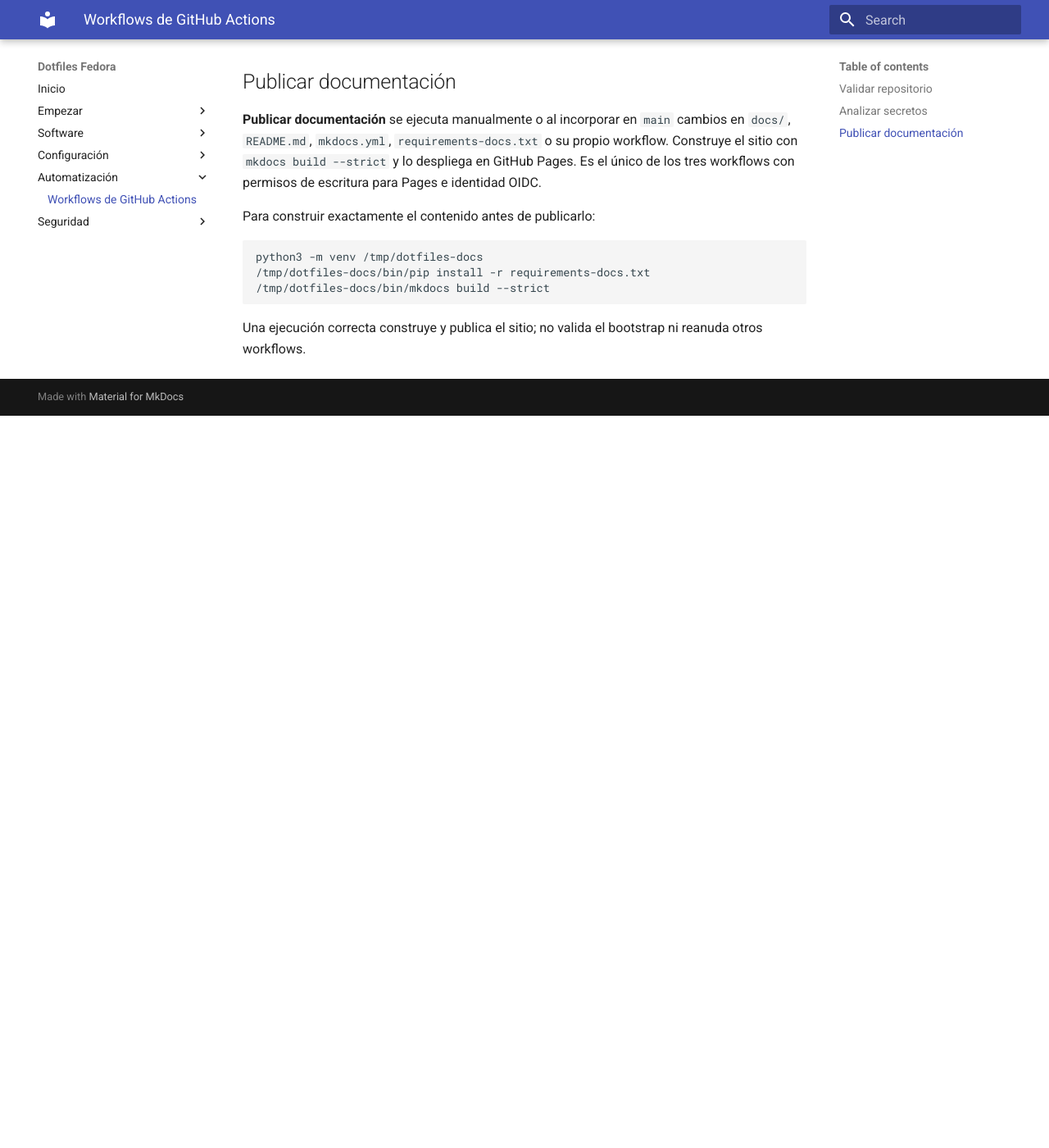
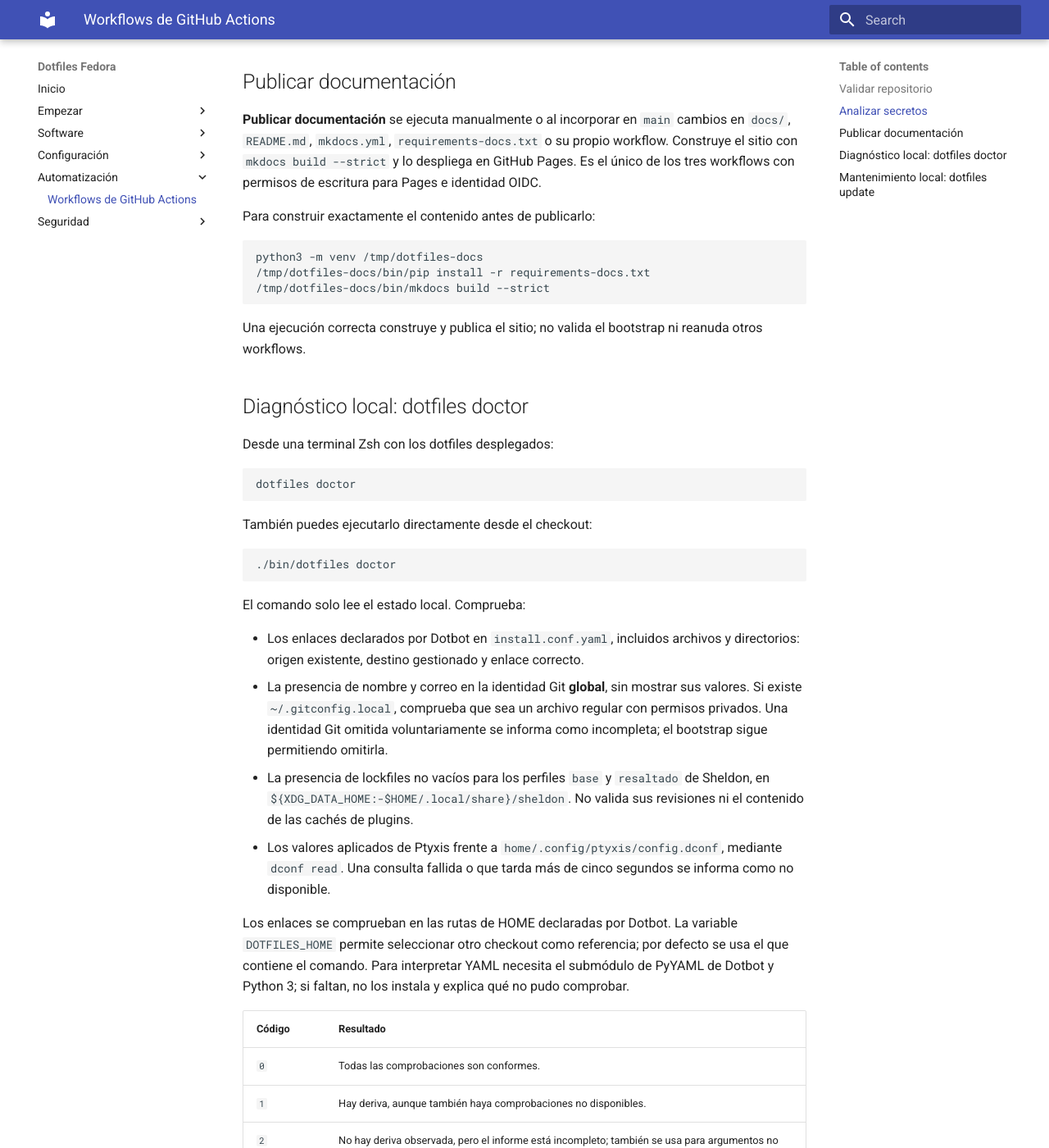
Before and after one commit to rdiezsj/dotfiles, an MkDocs documentation site: the page built from docs/automatizacion.md, in a window 1280 px wide and 1400 px high, scrolled down 1177 px. Shown: the whole window at 82% size. Built offline with MkDocs 1.6.1 and Material for MkDocs 9.7.7, drawn with Linux system fonts in a browser that asks for light colours; before the commit the page ends 1684 px from its top, so only the background shows below that; some of the changed text lies outside the part shown.

Commit message:
Añade dotfiles doctor y acceso dotfiles update

````diff
--- a/docs/automatizacion.md
+++ b/docs/automatizacion.md
@@ -65,3 +65,72 @@
 
 Una ejecución correcta construye y publica el sitio; no valida el bootstrap ni
 reanuda otros workflows.
+
+## Diagnóstico local: dotfiles doctor
+
+Desde una terminal Zsh con los dotfiles desplegados:
+
+```bash
+dotfiles doctor
+```
+
+También puedes ejecutarlo directamente desde el checkout:
+
+```bash
+./bin/dotfiles doctor
+```
+
+El comando solo lee el estado local. Comprueba:
+
+- Los enlaces declarados por Dotbot en `install.conf.yaml`, incluidos archivos
+  y directorios: origen existente, destino gestionado y enlace correcto.
+- La presencia de nombre y correo en la identidad Git **global**, sin mostrar
+  sus valores. Si existe `~/.gitconfig.local`, comprueba que sea un archivo
+  regular con permisos privados. Una identidad Git omitida voluntariamente se
+  informa como incompleta; el bootstrap sigue permitiendo omitirla.
+- La presencia de lockfiles no vacíos para los perfiles `base` y `resaltado` de
+  Sheldon, en `${XDG_DATA_HOME:-$HOME/.local/share}/sheldon`. No valida sus
+  revisiones ni el contenido de las cachés de plugins.
+- Los valores aplicados de Ptyxis frente a `home/.config/ptyxis/config.dconf`,
+  mediante `dconf read`. Una consulta fallida o que tarda más de cinco segundos
+  se informa como no disponible.
+
+Los enlaces se comprueban en las rutas de HOME declaradas por Dotbot. La
+variable `DOTFILES_HOME` permite seleccionar otro checkout como referencia;
+por defecto se usa el que contiene el comando. Para interpretar YAML necesita
+el submódulo de PyYAML de Dotbot y Python 3; si faltan, no los instala y explica
+qué no pudo comprobar.
+
+| Código | Resultado |
+| --- | --- |
+| `0` | Todas las comprobaciones son conformes. |
+| `1` | Hay deriva, aunque también haya comprobaciones no disponibles. |
+| `2` | No hay deriva observada, pero el informe está incompleto; también se usa para argumentos no admitidos. |
+
+Cada incidencia ofrece orientación manual. Revisa los destinos no gestionados
+antes de volver a ejecutar `./bootstrap`: el doctor no confirma ni aplica
+reparaciones. Una preferencia personal diferente se muestra como deriva para
+que puedas decidir si conservarla o actualizar la declaración versionada.
+
+No instala paquetes, usa `sudo`, accede a la red ni consulta Bitwarden o GNOME
+Keyring. Tampoco escribe cachés de Python ni modifica preferencias. No es un
+inventario exhaustivo de paquetes ni una validación de sesiones o secretos.
+
+## Mantenimiento local: dotfiles update
+
+`dotfiles update` es otro acceso al mismo mantenimiento que el alias `update`:
+
+```bash
+dotfiles update
+# Desde el checkout:
+./bin/dotfiles update
+```
+
+Ejecuta `scripts/actualizar.sh`, conserva su código de salida y respeta
+`DOTFILES_HOME`. Sin esa variable, el script usa su propio checkout. El alias
+`update` sigue disponible. Consulta el
+[procedimiento de actualización](instalacion.md) para los gestores cubiertos,
+los privilegios necesarios y la conservación de conflictos locales.
+
+`dotfiles update --help` muestra el uso sin ejecutar el mantenimiento. Los
+argumentos adicionales no admitidos devuelven `2` sin iniciar la actualización.
````
Also changed, not shown: README.md (+8 -1 lines), openspec/changes/add-dotfiles-doctor/design.md (added, +35 -0 lines), openspec/changes/add-dotfiles-doctor/proposal.md (added, +28 -0 lines), openspec/changes/add-dotfiles-doctor/specs/configuration-diagnostics/spec.md (added, +71 -0 lines), openspec/changes/add-dotfiles-doctor/specs/dotfiles-operations/spec.md (added, +14 -0 lines), openspec/changes/add-dotfiles-doctor/tasks.md (added, +13 -0 lines), 8 other files.
